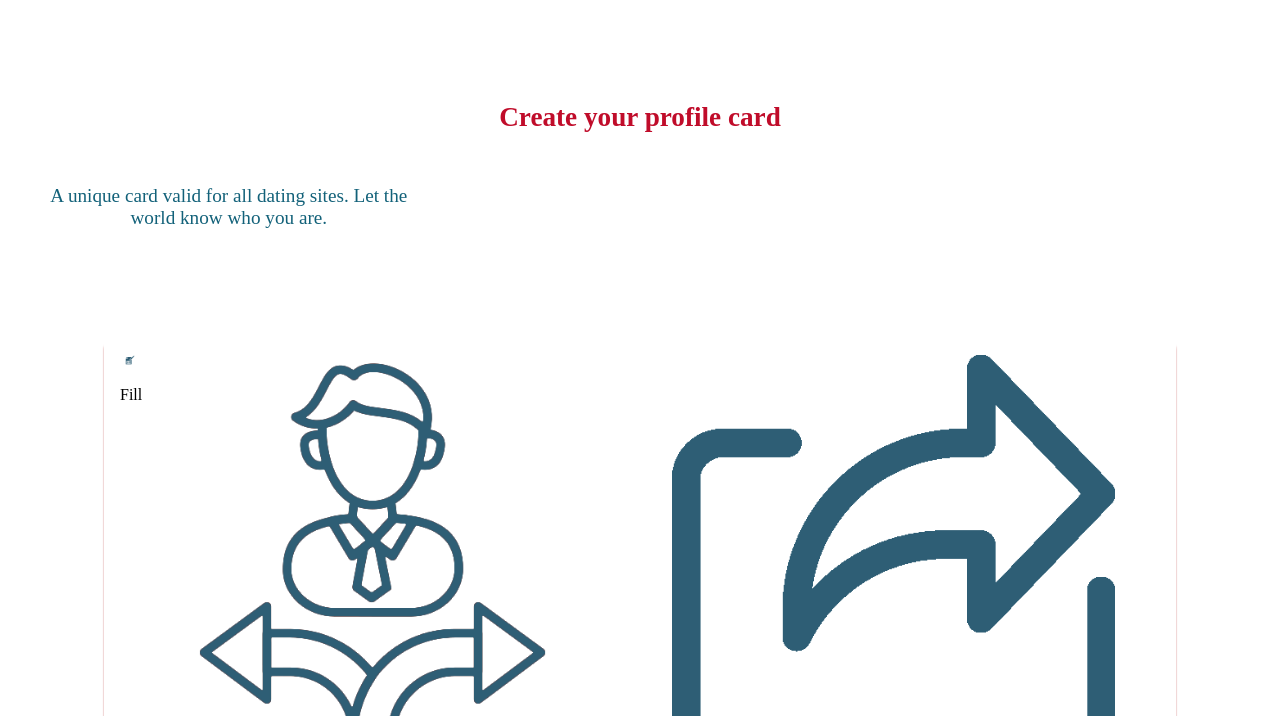
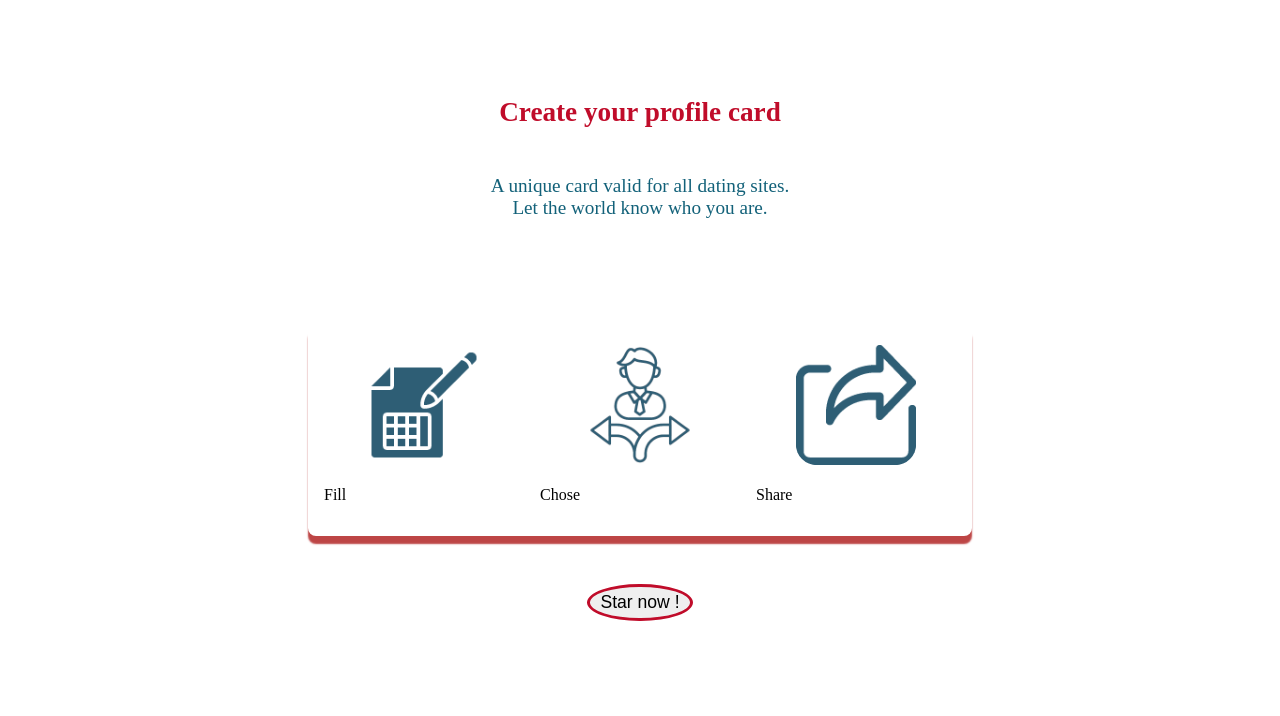
Before and after one commit to Cipactlicasillas/project-promo-53-module-2-team-3, a website: page src/partials/landing.main.html in a window 1280 px wide. Shown: the part 236-952 px from the top of the page. After the commit the page ends 905 px from the top, so only its background shows below. Drawn offline with nearby package versions, Linux system fonts and the light colour scheme; files whose address does not match are found by name.

Commit message:
finish landing css

```diff
--- a/src/partials/landing.main.html
+++ b/src/partials/landing.main.html
@@ -10,19 +10,19 @@
 
   <div class="sectmedium">
     <h3>Create your profile card</h3>
-    <p>
-      A unique card valid for all dating sites. Let the world know who you are.
+    <p class="parra">
+      A unique card valid for all dating sites.<br> Let the world know who you are.
     </p>
   </div>
 
-  <ul class="conticon">
+  <section class="conticon">
     <div>
       <img class="img1"  src="./img/fill.azul.png"  alt="Fill">
       <p>Fill</p>
     </div>
 
     <div>
-      <img  class="img2" src="./img/choose.azul.png" alt="Chose">
+      <img  class="img2" src="./img/choose.azul.png" alt="Choose">
       <p>Chose</p>
     </div>
 
@@ -31,8 +31,8 @@
     <p>Share</p>
   </div>
 
-  </ul>
+</section>
   <a href="./formulary.html">
-    <button class="btngo">Star now! ❤</button>
+    <button class="btngo">Star now !</button>
   </a>
 </main>
--- a/src/scss/_landing.scss
+++ b/src/scss/_landing.scss
@@ -40,17 +40,22 @@ justify-content: space;
 
   }
   .sectmedium h3{
+    display:flex;
+    justify-content: center;
     color: rgb(192, 12, 42);
     text-align: center;
-    line-height: 1.5;
     font-size: 1.7em;
+    gap: 0.2em;
   }
 
   .sectmedium p{
+    display:flex;
+    justify-content: center;
     text-align: center;
     font-size: 1.2em;
     color: rgba(9, 91, 116, 0.966);
-    max-width: 20em;
+
+
     padding-bottom: 2em;
     padding-inline: 1.5em;
 
@@ -58,55 +63,64 @@ justify-content: space;
 
   .conticon{
     display:flex;
-    justify-content: center;
+
     padding:1em;
     margin-block: 3em;
-    margin-inline:6em;
-    gap:1em;
-
+    margin-inline:auto;
+    gap:1em;;
+    width: 50%;
+    overflow:hidden;
     border-radius: 0.5em;
     box-shadow: 0 0.5em 0.1em rgb(189, 69, 69);
   }
 
   .img1{
-    width: 150%;
+    display:flex;
+    margin-inline:auto;
+    width: 60%;
     object-fit: cover;
-    padding:0.3em
+    padding:0.3em;
+    border-radius: 20%;
 
   }
   .img2{
-    width: 85%;
+    display:flex;
+    margin-inline:auto;
+    width: 60%;
     object-fit: cover;
-    padding:0.3em
+    padding:0.3em;
+    border-radius: 20%;
   }
     .img3{
-      width: 90%;
+      display:flex;
+      margin-inline:auto;
+      width: 60%;
       object-fit: cover;
-      padding:0.3em
+      padding:0.3em;
+      border-radius: 20%;
     }
 
     .btngo{
 
 
       display: block; margin: 0 auto;
-
-      padding:0.3em;
       font-size: 1.1em;
       border-radius: 50%;
       padding-inline: 0.6em;
       padding-block: 0.3em;
       border:none;
-      font-family: "Lobster Two", sans-serif;
       text-decoration: none;
       border:solid rgb(192, 12, 42);
+      font-family: "Lobster Two", sans-serif;
     }
 
 
-    @media (min-width: 768px) {
-      .img1{
-        width:10px;
-      }
+@media(width > 768px ){
+  .paragraph{
+    padding-right: 5em;
+  }
+}
 
-
-
-        }
+a{
+  text-decoration: none;
+}
```
Also changed, not shown: src/index.html (+1 -0 lines), public/img/iconochoseazul2.jpg (added), public/img/iconofillazul2.jpg (added), public/img/iconoshareazul.2.jpg (added).
